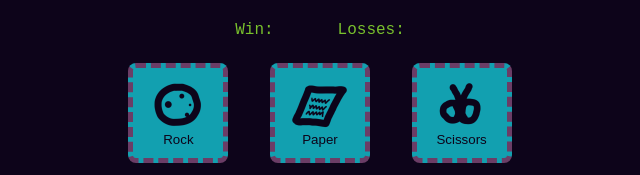
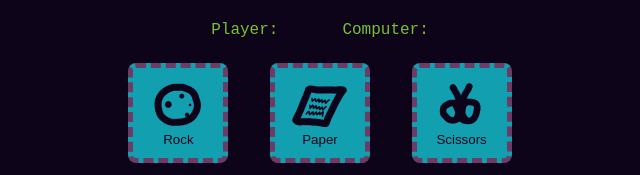
Before and after one commit to torturerealm/rock-paper-scissors, a plain HTML site: page index.html in a window 1280 px wide. Shown: the part 483-658 px from the top of the page, 320-960 px from the left. Drawn offline with Linux system fonts and the light colour scheme.

Commit message:
Change class name of results to score in html
To make it more readable and cleaner

```diff
--- a/index.html
+++ b/index.html
@@ -15,9 +15,9 @@
         <div class="computer"><img src="./img/computer.PNG"></div>
     </div>
     <!-- <h3>Round 1</h3> -->
-    <div class="results">
-        <p class="win">Win:</p>
-        <p class="lose">Losses:</p>
+    <div class="score">
+        <p class="score-player">Player:</p>
+        <p class="score-computer">Computer:</p>
     </div>
     <div class="buttons">
         <button id="btn" class="rock"><img class="icon" src="./img/rock.PNG">Rock</button>
--- a/style.css
+++ b/style.css
@@ -33,7 +33,7 @@ h3, p {
     gap: 32px;
 }
 
-.results {
+.score {
     display: flex;
     justify-content: space-between;
     gap: 64px;
```
